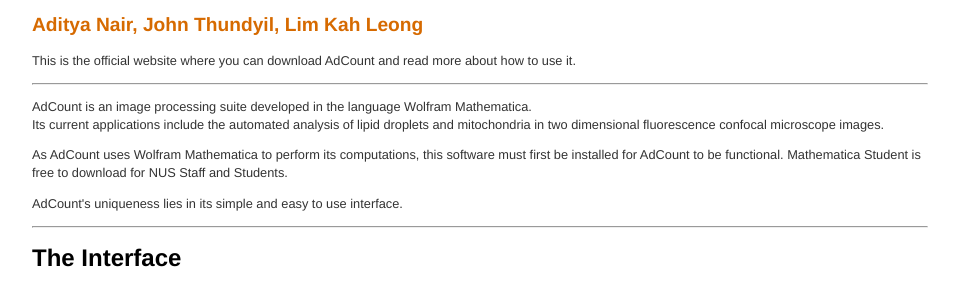
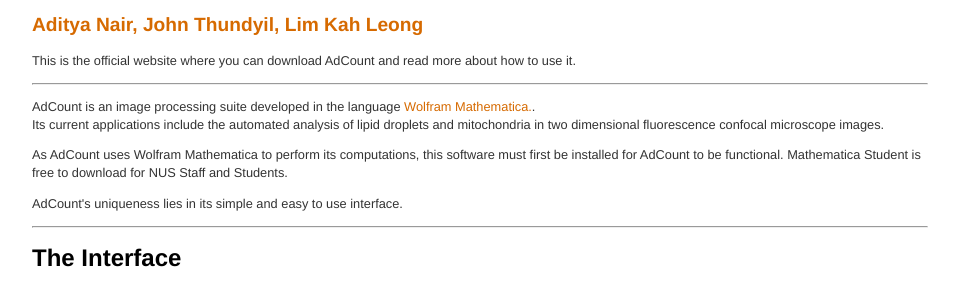
Before and after one commit to adcount/adcount.github.io, a Jekyll site: the page built from index.html, in a window 1280 px wide. Shown: the part 152-443 px from the top of the page, without its empty margins (160-1119 px from the left). Built offline with Jekyll 4.4.1, drawn with Linux system fonts in a browser that asks for light colours; part of the change alters nothing that is shown.

```diff
--- a/index.html
+++ b/index.html
@@ -7,7 +7,7 @@ title: AdCount
 	<h2>Aditya Nair, John Thundyil, Lim Kah Leong</h2>
 	<p>This is the official website where you can download AdCount and read more about how to use it.</p><hr>
 
-	<p>AdCount is an image processing suite developed in the language Wolfram Mathematica.<br> Its current applications include the automated analysis of lipid droplets and mitochondria in two dimensional fluorescence confocal microscope images.</p>
+	<p>AdCount is an image processing suite developed in the language <a href="https://www.wolfram.com/mathematica/">Wolfram Mathematica.</a>.<br> Its current applications include the automated analysis of lipid droplets and mitochondria in two dimensional fluorescence confocal microscope images.</p>
 	<p>As AdCount uses Wolfram Mathematica to perform its computations, this software must first be installed for AdCount to be functional. Mathematica Student is free to download for NUS Staff and Students.<br>
 	</p>
 	<p>AdCount's uniqueness lies in its simple and easy to use interface.</p><hr>
```
